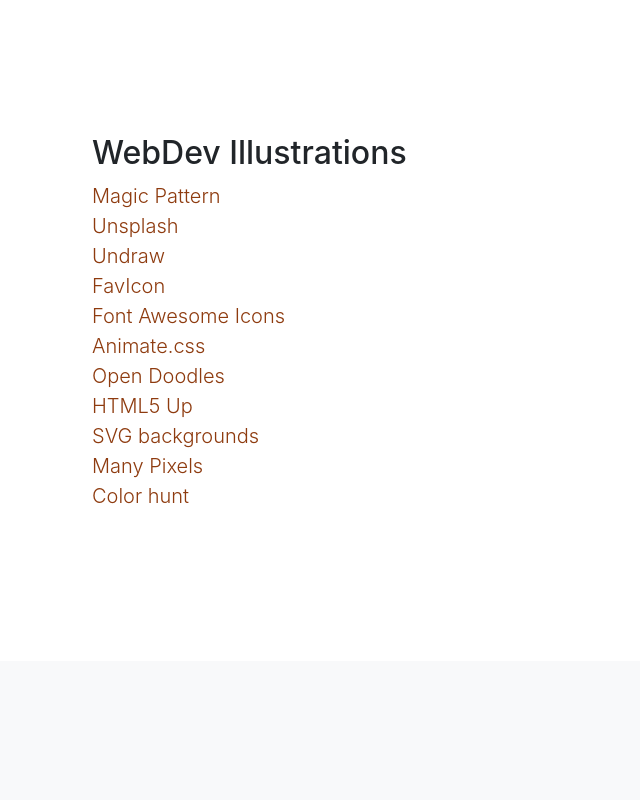
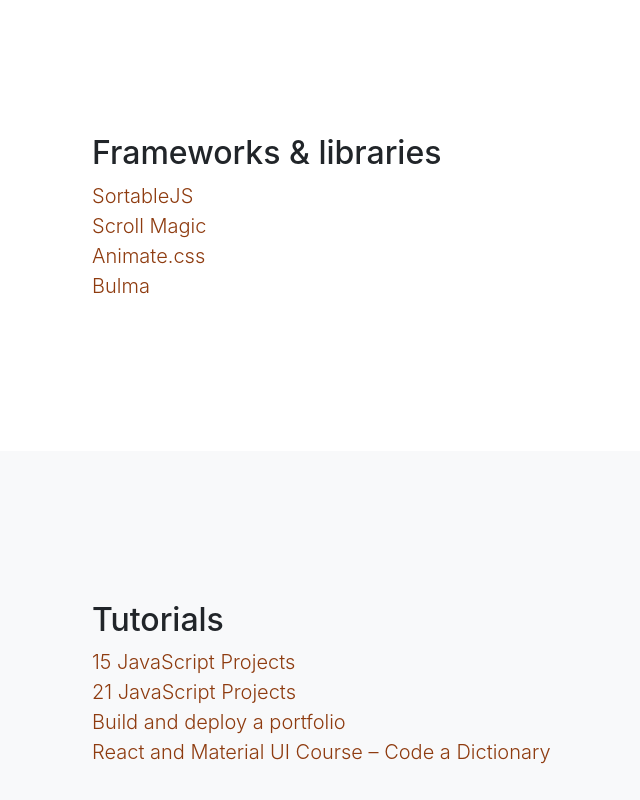
Before and after one commit to magalipujol/internet-is-beautiful, a website with bundled scripts: page index.html in a window 1280 px wide. Shown: the part 1080-1880 px from the top of the page, without its empty margins (183-823 px from the left). Built offline with nearby package versions, Linux system fonts and the light colour scheme.

Commit message:
comencé con la reorganización

```diff
--- a/database.js
+++ b/database.js
@@ -65,61 +65,27 @@
         ]
     },
     {
-        sectionId: "webdev-design-content",
+        sectionId: "frameworks-libraries-content",
         contents: [
-            {link: "https://www.magicpattern.design/",
-             linkText: "Magic Pattern",
-             description: "Generate unlimited high quality background graphics."
+            {
+                link: 'https://sortablejs.github.io/Sortable/',
+                linkText:'SortableJS',
+                description: 'JavaScript library for reorderable drag-and-drop lists'
             },
             {
-                link: "https://unsplash.com/t/interiors",
-                linkText: "Unsplash",
-                description: "Good quality free images, and it has a great API"
+                link: 'https://scrollmagic.io/',
+                linkText: 'Scroll Magic',
+                description: 'ScrollMagic helps you to easily react to the user\'s current scroll position.'
             },
             {
-                link: "https://undraw.co/",
-                linkText: "Undraw",
-                description: "Open-source illustrations for any idea you can imagine and create."
+                link: 'https://animate.style/',
+                linkText: 'Animate.css',
+                description: 'A set of small, responsive CSS modules that you can use in every web project.'
             },
             {
-                link: "https://favicon.io/",
-                linkText: "FavIcon",
-                description: "Quickly generate your favicon from text, image, or choose from hundreds of emojis."
-            },
-            {
-                link: "https://fontawesome.com/icons?d=gallery&p=2",
-                linkText: "Font Awesome Icons",
-                description: "The world's most popular and easiest to use icon set."
-            },
-            {
-                link: "https://animate.style/",
-                linkText: "Animate.css",
-                description: "Animate.css is a library of ready-to-use, cross-browser animations for use in your web projects. Great for emphasis, home pages, sliders, and attention-guiding hints."
-            },
-            {
-                link: "https://www.opendoodles.com/?ref=hiddentools",
-                linkText: "Open Doodles",
-                description: "A Free Set of Open-Source Illustrations!"
-            },
-            {
-                link: "https://html5up.net/",
-                linkText: "HTML5 Up",
-                description: "HTML5 site templates that are fully responsive, super cusotomizable and free."
-            },
-            {
-                link: "https://www.svgbackgrounds.com/#flat-mountains",
-                linkText: "SVG backgrounds",
-                description: "SVGs enable full-screen hi-res visuals with a file-size near 5KB and are well-supported by all modern browsers"
-            },
-            {
-                link: "https://www.manypixels.co/gallery",
-                linkText: "Many Pixels",
-                description: "Discover new illustrations every week. Use them on landing pages, blog posts, newsletters, social media graphics and more!"
-            },
-            {
-                link: 'https://colorhunt.co/palettes',
-                linkText:'Color hunt',
-                description: 'Color Palettes for Designers and Artists'
+                link: 'https://bulma.io/',
+                linkText: 'Bulma',
+                description: 'Bulma is a free, open source framework that provides ready-to-use frontend components that you can easily combine to build responsive web interfaces. '
             }
         ]
     },
--- a/index.html
+++ b/index.html
@@ -34,7 +34,7 @@
             <a class="nav-link js-scroll-trigger" href="#webdev">WebDev</a>
           </li>
           <li class="nav-item">
-            <a class="nav-link js-scroll-trigger" href="#design">Web design</a>
+            <a class="nav-link js-scroll-trigger" href="#frameworks-libraries">Frameworks/libraries</a>
           </li>
           <li class="nav-item">
             <a class="nav-link js-scroll-trigger" href="#tutorials">Tutorials</a>
@@ -75,11 +75,11 @@
     </div>
   </section>
 
-  <section id="design">
+  <section id="frameworks-libraries">
     <div class="container">
       <div class="row">
-        <div class="col-lg-8 mx-auto" id="webdev-design-content">
-          <h2>WebDev Illustrations</h2>
+        <div class="col-lg-8 mx-auto" id="frameworks-libraries-content">
+          <h2>Frameworks & libraries</h2>
 
         </div>
       </div>
```
